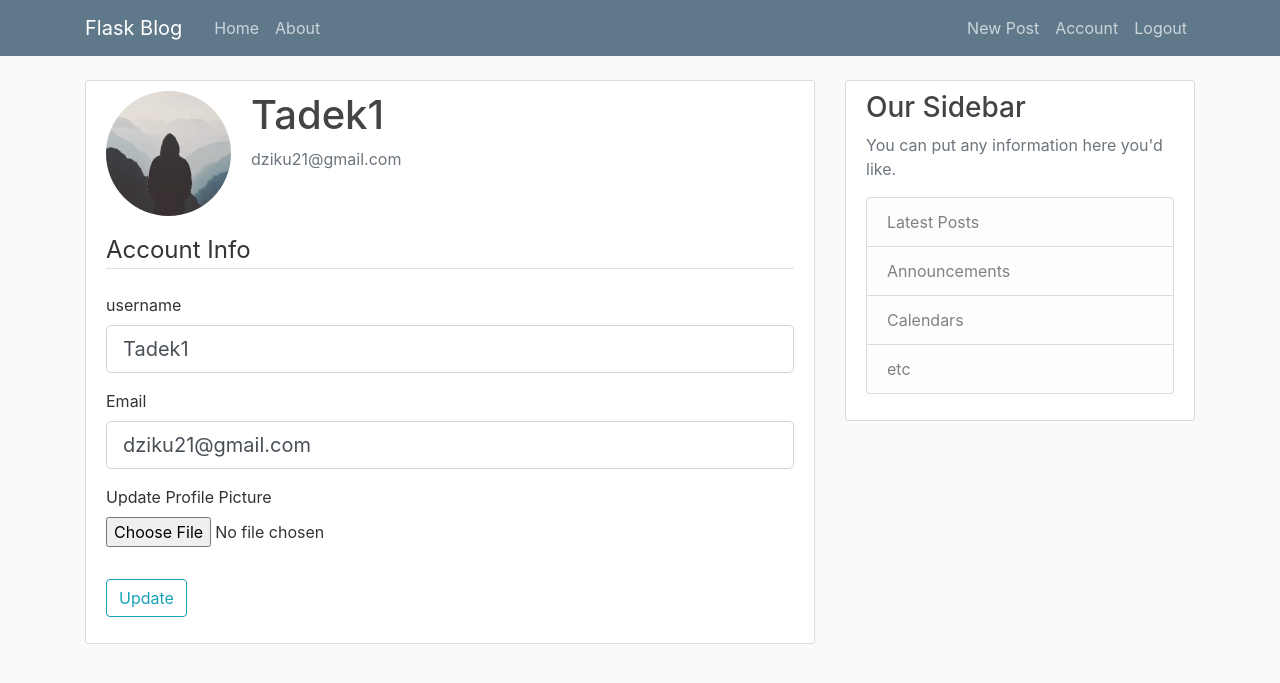
After one commit to testertadek/blogflask, a Flask app: page /account in a window 1280 px wide. The commit adds this page. Shown: the top 683 px of the page. Run offline with Flask 2, Linux system fonts and the light colour scheme; a user stored in the database is signed in; some libraries are stand-ins or nearby versions.

Commit message:
Many changes

```diff
--- a/flaskblog/__init__.py
+++ b/flaskblog/__init__.py
@@ -11,5 +11,8 @@ app.config['SQLALCHEMY_DATABASE_URI'] = 'sqlite:///site.db'
 db = SQLAlchemy(app)
 bcrypt = Bcrypt(app)
 login_manager = LoginManager(app)
+login_manager.login_view = 'login'
+login_manager.login_message_category = 'info'
+
 
 from flaskblog import routes
--- a/flaskblog/forms.py
+++ b/flaskblog/forms.py
@@ -1,5 +1,7 @@
 from flask_wtf import FlaskForm
-from wtforms import StringField, PasswordField, SubmitField, BooleanField
+from flask_wtf.file import FileField, FileAllowed
+from flask_login import current_user
+from wtforms import StringField, PasswordField, SubmitField, BooleanField, TextAreaField
 from wtforms.validators import DataRequired, Length, Email, EqualTo, ValidationError
 from flaskblog.models import User
 
@@ -13,17 +15,44 @@ class RegistrationForm(FlaskForm):
     submit = SubmitField('Sign Up')
 
     def validate_username(self, username):
-        user = User.query.filter_by(username=username.data).first()
-        if user:
-            raise ValidationError('That username is taken. Please choose a different one.')
+            user = User.query.filter_by(username=username.data).first()
+            if user:
+                raise ValidationError('That username is taken. Please choose a different one.')
 
     def validate_email(self, email):
-        email = User.query.filter_by(email=email.data).first()
-        if email:
-            raise ValidationError('That emial is taken. Please choose a different one.')
+            email = User.query.filter_by(email=email.data).first()
+            if email:
+                raise ValidationError('That emial is taken. Please choose a different one.')
 
 class LoginForm(FlaskForm):
     email = StringField('Email', validators=[DataRequired(),Email()])
     password = PasswordField('Password', validators=[DataRequired()])
     remember = BooleanField('Remember Me')
     submit = SubmitField('Login')
+
+
+class UpdateAccountForm(FlaskForm):
+
+    username = StringField('username',
+                          validators=[DataRequired(), Length(min=2, max=20)])
+    email = StringField('Email', validators=[DataRequired(),Email()])
+
+    picture = FileField('Update Profile Picture', validators=[FileAllowed(['jpg', 'png'])])
+    submit = SubmitField('Update')
+
+    def validate_username(self, username):
+        if username.data != current_user.username:
+            user = User.query.filter_by(username=username.data).first()
+            if user:
+                raise ValidationError('That username is taken. Please choose a different one.')
+
+    def validate_email(self, email):
+        if email.data != current_user.email:
+            email = User.query.filter_by(email=email.data).first()
+            if email:
+                raise ValidationError('That emial is taken. Please choose a different one.')
+
+class PostForm(FlaskForm):
+    title = StringField('Title', validators=[DataRequired()])
+    content = TextAreaField('Content', validators=[DataRequired()])
+    submit = SubmitField('Post')
--- a/flaskblog/routes.py
+++ b/flaskblog/routes.py
@@ -1,30 +1,17 @@
-from flask import render_template, url_for, flash, redirect
+import os
+import secrets
+from PIL import Image
+from flask import render_template, url_for, flash, redirect, request
 from flaskblog import app, db, bcrypt
-from flaskblog.forms import RegistrationForm, LoginForm
+from flaskblog.forms import RegistrationForm, LoginForm, UpdateAccountForm, PostForm
 from flaskblog.models import User, Post
-from flask_login import login_user, current_user
+from flask_login import login_user, current_user, logout_user, login_required
 
-
-posts = [
-    {
-        'author':'Corey Schafer',
-        'title': 'Blog Post 1',
-        'content': 'First post content',
-        'date_posted': 'April 20, 2018'
-
-    },
-    {
-        'author':'Jane DOCTYPE',
-        'title': 'Blog Post 2',
-        'content': 'Second post content',
-        'date_posted': 'April 21, 2018'
-
-    }
-]
 
 @app.route('/')
 @app.route('/home')
 def home():
+    posts = Post.query.all()
     return render_template('home.html', posts=posts)
 
 @app.route('/about')
@@ -55,7 +42,63 @@ def login():
         user = User.query.filter_by(email=form.email.data).first()
         if user and bcrypt.check_password_hash(user.password, form.password.data):
             login_user(user, remember=form.remember.data)
-            return redirect(url_for('home'))
+            next_page = request.args.get('next')
+            return redirect(next_page) if next_page else redirect(url_for('home'))
         else:
             flash("Login unsuccessful. Please check email and password", 'danger')
     return render_template('login.html', title='Login', form = form)
+
+@app.route('/logout')
+def logout():
+    logout_user()
+    return redirect(url_for('home'))
+
+
+def save_picture(form_picture):
+    random_hex = secrets.token_hex(8)
+    f_name, f_ext = os.path.splitext(form_picture.filename)
+    picture_fn = random_hex + f_ext
+    picture_path = os.path.join(app.root_path, 'static/profile_pics', picture_fn)
+    output_size = (125, 125)
+    i = Image.open(form_picture)
+    i.thumbnail(output_size)
+    i.save(picture_path)
+    return picture_fn
+
+@app.route('/account', methods=['GET', 'POST'])
+@login_required
+def account():
+    form = UpdateAccountForm()
+    if form.validate_on_submit():
+        if form.picture.data:
+            picture_file = save_picture(form.picture.data)
+            current_user.image_file = picture_file
+        current_user.username = form.username.data
+        current_user.email = form.email.data
+        db.session.commit()
+        flash('Your account has been updated!', 'success')
+        return redirect(url_for('account'))
+    elif request.method == 'GET':
+        form.username.data = current_user.username
+        form.email.data = current_user.email
+    image_file = url_for('static', filename='profile_pics/' + current_user.image_file)
+    return render_template('account.html', title='Account', image_file=image_file, form=form)
+
+
+@app.route("/post/new",  methods=['GET', 'POST'])
+@login_required
+def new_post():
+    form = PostForm()
+    if form.validate_on_submit():
+        post = Post(title=form.title.data, content=form.content.data, author=current_user)
+        db.session.add(post)
+        db.session.commit()
+        flash('Your post has been created!', 'success')
+        return redirect(url_for('home'))
+    return render_template('create_post.html', title='New Post' , form=form)
+
+
+@app.route("/post/<int:post_id>")
+def post(post_id):
+    post = Post.query.get_or_404(post_id)
+    return render_template('post.html', title=post.title, post=post)
--- /dev/null
+++ b/flaskblog/templates/account.html
@@ -0,0 +1,57 @@
+{% extends "layout.html" %}
+{% block content %}
+  <div class="content-section">
+    <div class="media">
+      <img class="rounded-circle account-img" src="{{image_file}}">
+      <div class="media-body">
+        <h2 class="account-heading">{{ current_user.username }}</h2>
+        <p class="text-secondary">{{ current_user.email }}</p>
+      </div>
+    </div>
+      <form method='POST' action="" enctype="multipart/form-data">
+        {{ form.hidden_tag() }}
+        <fieldset class="form-group">
+          <legend class = "border-bottom mb-4">Account Info</legend>
+          <div class="form-group">
+            {{ form.username.label(class="form-control-label")}}
+            {% if form.username.errors %}
+                {{ form.username(class="form-control form-control-lg is-invalid")}}
+                <div class="invalid-feedback">
+                    {% for error in form.username.errors %}
+                      <span>{{ error }}</span>
+                    {% endfor %}
+                </div>
+            {% else %}
+                {{ form.username(class="form-control form-control-lg")}}
+            {% endif %}
+
+          </div>
+          <div class="form-group">
+            {{ form.email.label(class="form-control-label")}}
+            {% if form.email.errors %}
+                {{ form.email(class="form-control form-control-lg is-invalid")}}
+                <div class="invalid-feedback">
+                    {% for error in form.email.errors %}
+                      <span>{{ error }}</span>
+                    {% endfor %}
+                </div>
+            {% else %}
+                {{ form.email(class="form-control form-control-lg")}}
+            {% endif %}
+          </div>
+          <div class="form-group">
+            {{ form.picture.label()}}
+            {{ form.picture(class="form-control-file")}}
+            {% if form.picture.errors %}
+              {% for error in form.picture.errors %}
+                <span class="text-danger">{{ error }}</span></br>
+              {% endfor %}
+            {% endif %}
+          </div>
+        </fieldset>
+        <div class="form-group">
+            {{ form.submit(class="btn btn-outline-info") }}
+        </div>
+      </form>
+  </div>
+{% endblock content%}
--- a/flaskblog/templates/layout.html
+++ b/flaskblog/templates/layout.html
@@ -30,8 +30,14 @@
            </div>
            <!-- Navbar Right Side -->
            <div class="navbar-nav">
-             <a class="nav-item nav-link" href="{{url_for('login')}}">Login</a>
-             <a class="nav-item nav-link" href="{{url_for('register')}}">Register</a>
+             {% if current_user.is_authenticated %}
+                <a class="nav-item nav-link" href="{{url_for('new_post')}}">New Post</a>
+               <a class="nav-item nav-link" href="{{url_for('account')}}">Account</a>
+               <a class="nav-item nav-link" href="{{url_for('logout')}}">Logout</a>
+             {% else %}
+               <a class="nav-item nav-link" href="{{url_for('login')}}">Login</a>
+               <a class="nav-item nav-link" href="{{url_for('register')}}">Register</a>
+             {% endif %}
            </div>
          </div>
        </div>
```
Also changed, not shown: flaskblog/templates/create_post.html (added, +41 -0 lines), flaskblog/templates/home.html (+4 -3 lines), flaskblog/templates/post.html (added, +14 -0 lines), flaskblog/site.db, flaskblog/static/profile_pics/default.jpg (added), flaskblog/static/profile_pics/f0b448949849349d.jpg (added), flaskblog/static/profile_pics/pies.jpg (added).
